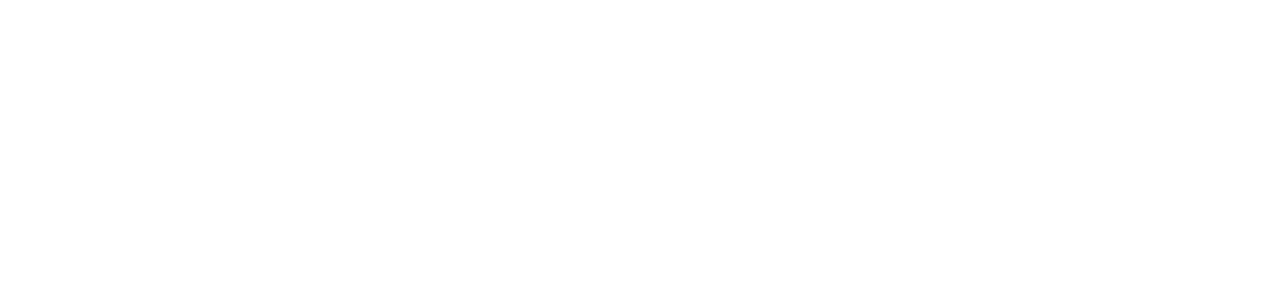
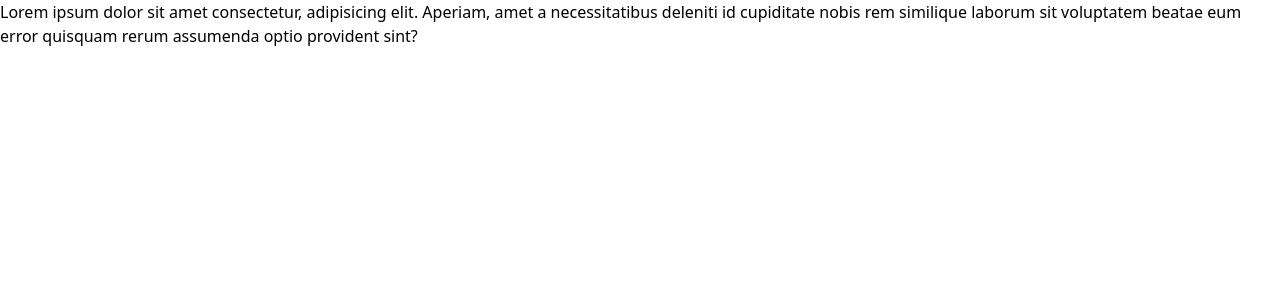
Before and after one commit to LHanNhat20T2/React-Simple-Movie, a React (Create React App) app: page / in a window 1280 px wide. Shown: the top 300 px of the page. Built offline with nearby package versions, Linux system fonts and the light colour scheme.

Commit message:
setup project

```diff
--- a/src/App.js
+++ b/src/App.js
@@ -1,5 +1,12 @@
 function App() {
-    return <div className="App"></div>;
+    return (
+        <div className="App">
+            Lorem ipsum dolor sit amet consectetur, adipisicing elit. Aperiam,
+            amet a necessitatibus deleniti id cupiditate nobis rem similique
+            laborum sit voluptatem beatae eum error quisquam rerum assumenda
+            optio provident sint?
+        </div>
+    );
 }
 
 export default App;
```
